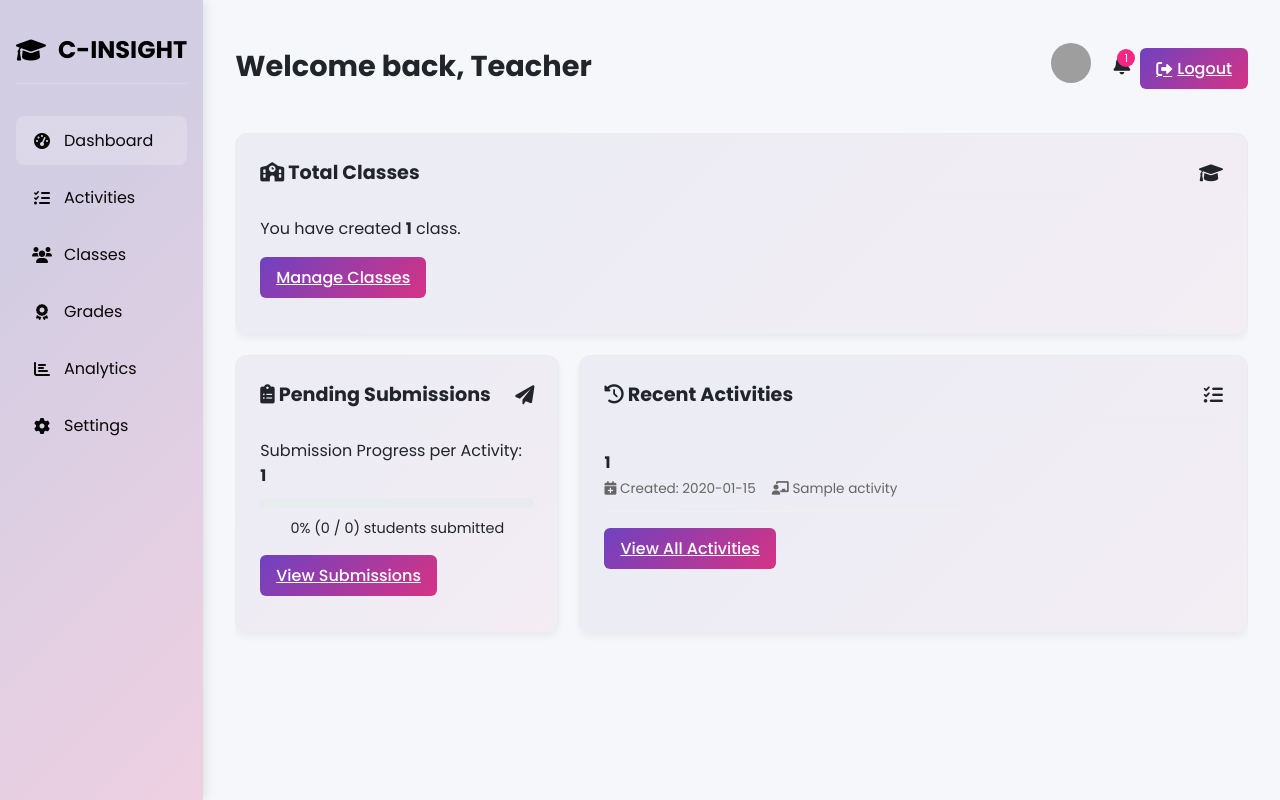
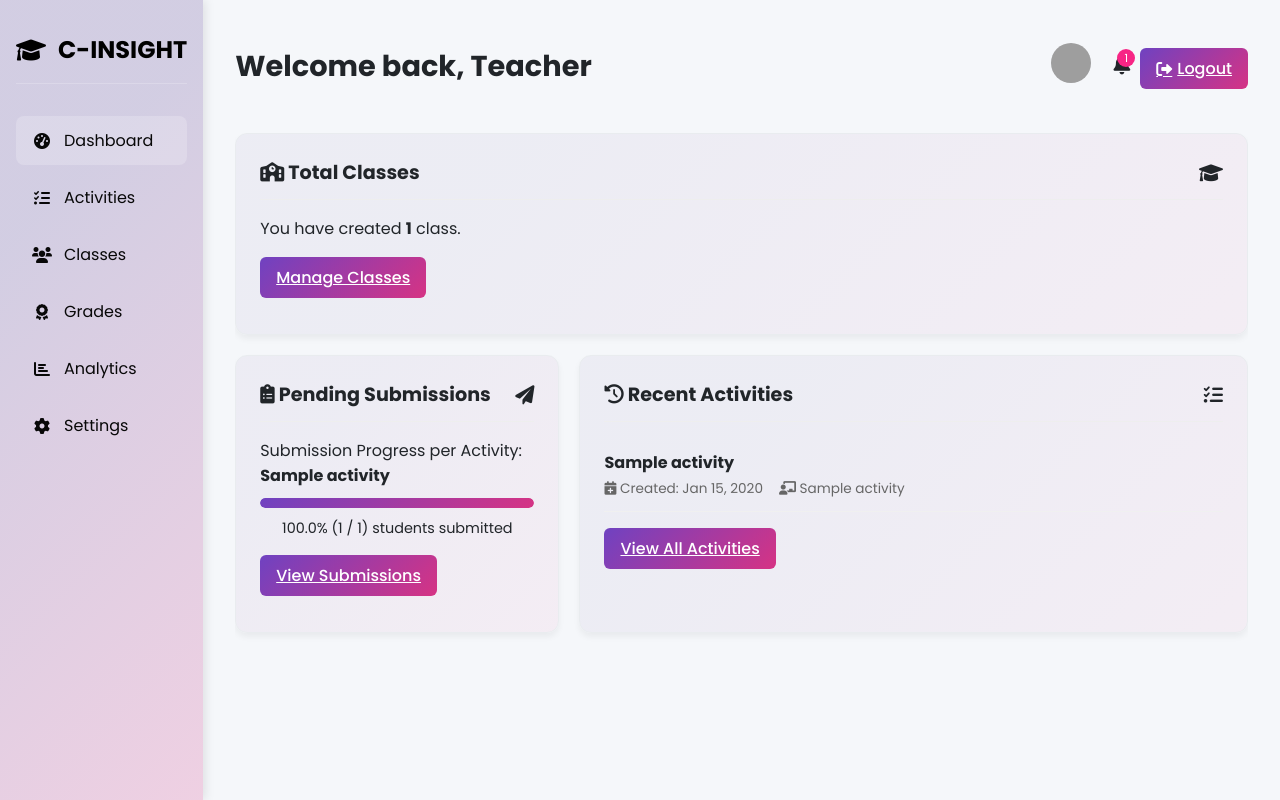
Before and after one commit to Zeninso/c-insight, a Flask app: template app/templates/teacher_dashboard.html in a window 1280 px wide. Run offline with Flask 3, Linux system fonts and the light colour scheme; the template is opened without the code that fills it: most values are stand-ins (such as "Sample title", 1, 10 or a date in 2020); some libraries are stand-ins or nearby versions; grey boxes are pictures that could not be loaded.

Commit message:
I'M TRYING TO FIX THE ACTIVTTY IN THE TEACHER SIDE

```diff
--- a/app/templates/teacher_dashboard.html
+++ b/app/templates/teacher_dashboard.html
@@ -124,11 +124,11 @@
                     <p>Submission Progress per Activity:</p>
                     {% if recent_activities %}
                         {% for activity in recent_activities %}
-                            {% set total_students = activity[3] if activity|length > 3 else 0 %}
-                            {% set submitted = activity[4] if activity|length > 4 else 0 %}
+                            {% set total_students = activity.total_students %}
+                            {% set submitted = activity.submitted_count %}
                             {% set progress_percent = (submitted / total_students * 100) if total_students > 0 else 0 %}
                             <div class="progress-activity">
-                                <h4>{{ activity[0] }}</h4>
+                                <h4>{{ activity.title }}</h4>
                                 <div class="progress-container">
                                     <div class="progress-fill" style="--progress-width: {{ progress_percent }}%;"></div>
                                 </div>
@@ -151,10 +151,10 @@
                         {% for activity in recent_activities %}
                             <div class="activity-item">
                                 <div class="activity-info">
-                                    <h4>{{ activity[0] }}</h4>
+                                    <h4>{{ activity.title }}</h4>
                                     <div class="activity-meta">
-                                        <span><i class="fas fa-calendar-plus"></i> Created: {{ activity[1].strftime('%b %d, %Y') }}</span>
-                                        <span><i class="fas fa-chalkboard-teacher"></i> {{ activity[2] }}</span>
+                                        <span><i class="fas fa-calendar-plus"></i> Created: {{ activity.created_at.strftime('%b %d, %Y') }}</span>
+                                        <span><i class="fas fa-chalkboard-teacher"></i> {{ activity.class_name }}</span>
                                     </div>
                                 </div>
                             </div>
```
